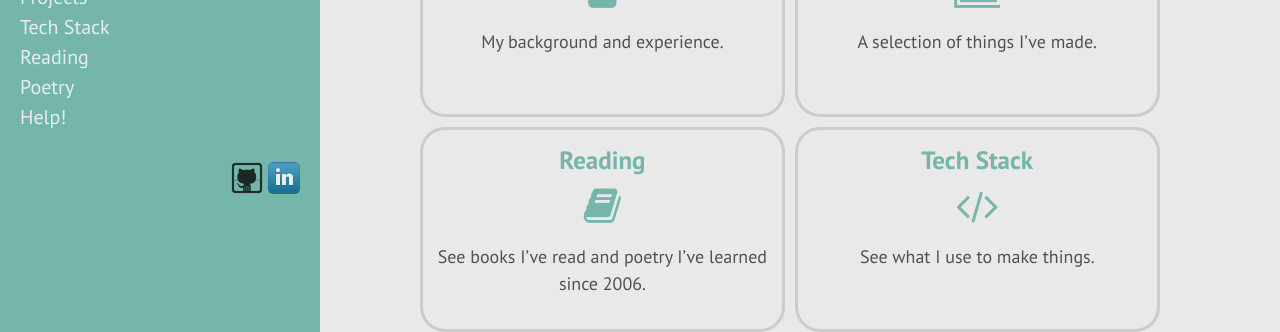
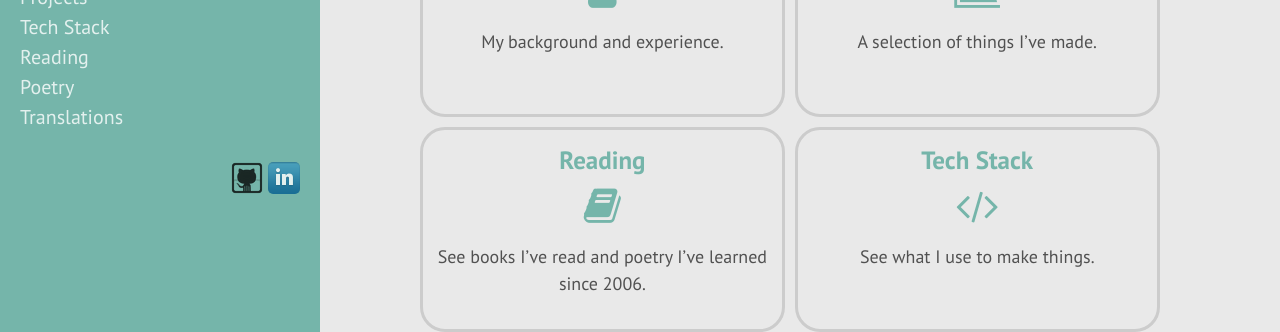
Before and after one commit to jcgiuffrida/jcgiuffrida.github.io, a Jekyll site: the page built from index.html, in a window 1280 px wide. Shown: the part 335-667 px from the top of the page. Built offline with Jekyll 4.4.1, drawn with Linux system fonts in a browser that asks for light colours; nearby versions of some CDN libraries.

Commit message:
Translations

```diff
--- a/_includes/sidebar.html
+++ b/_includes/sidebar.html
@@ -25,8 +25,8 @@
       <li class="sidebar-nav-item{% if page.title == "Poetry" %} active{% endif %}">
         <a href="{{ site.baseurl }}/poetry/">Poetry</a>
       </li>
-      <li class="sidebar-nav-item{% if page.title == "Help" %} active{% endif %}">
-        <a href="{{ site.baseurl }}/help/">Help!</a>
+      <li class="sidebar-nav-item{% if page.title == "Translations" %} active{% endif %}">
+        <a href="{{ site.baseurl }}/translations/">Translations</a>
       </li>
 
       <br>
```
